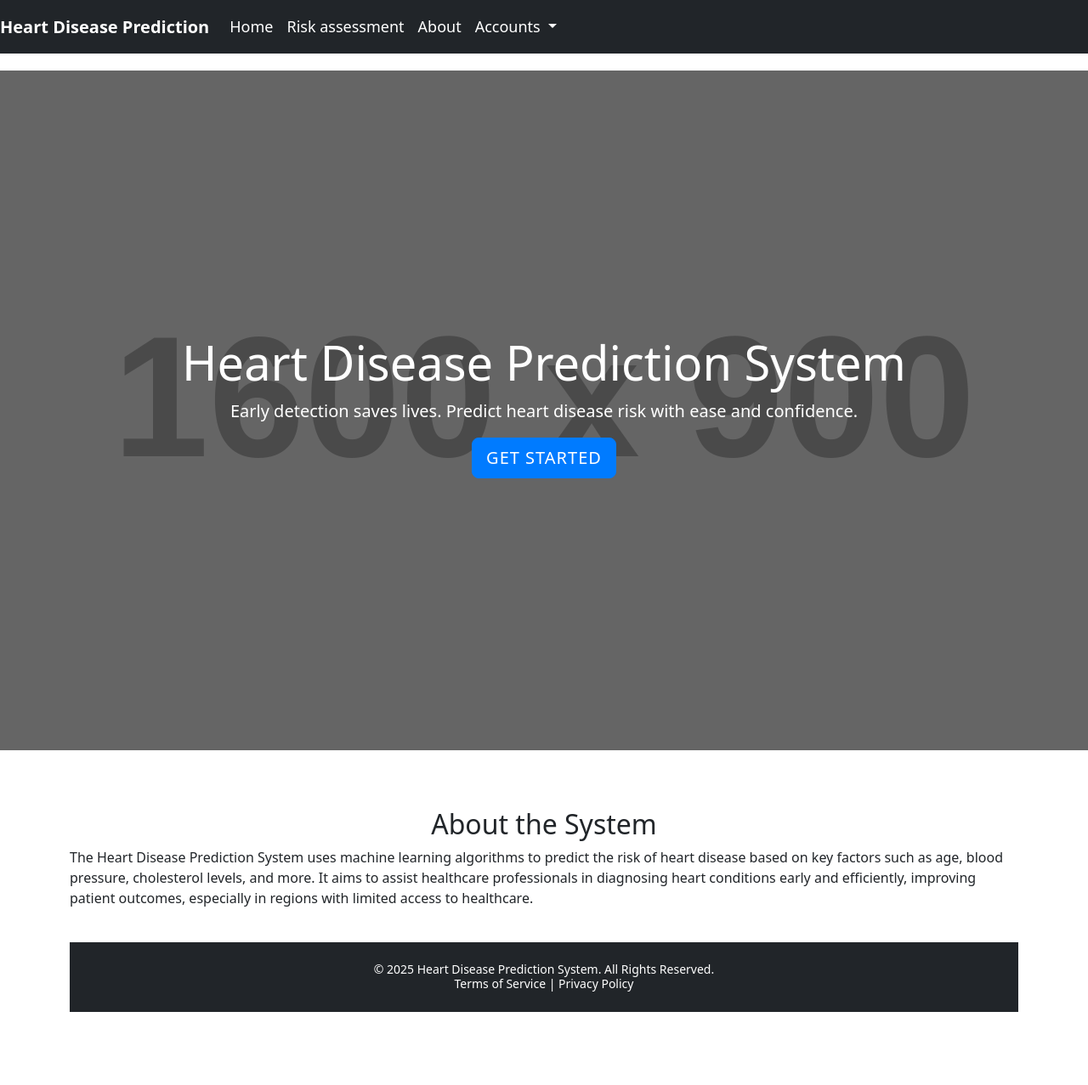
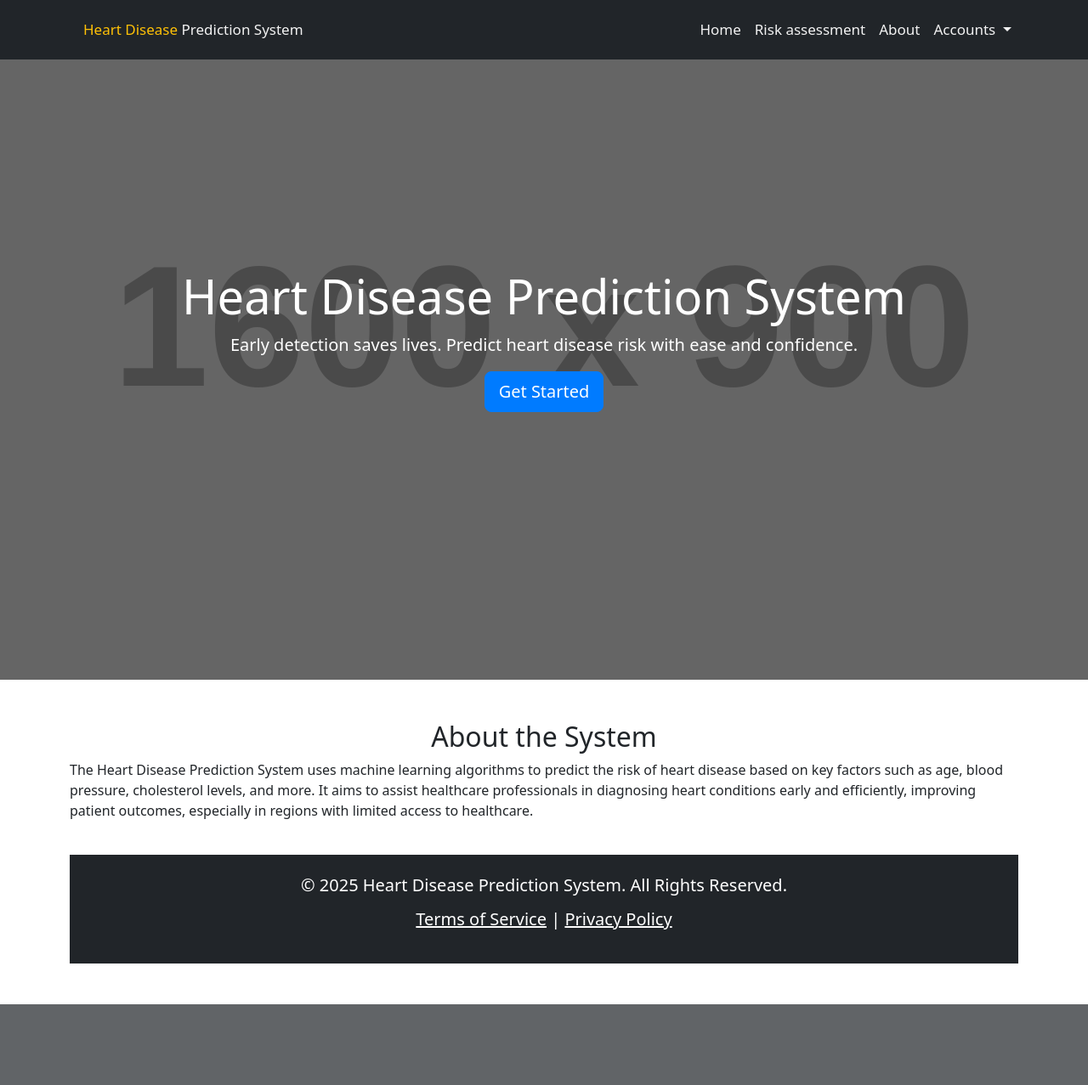
Before and after one commit to Atahm653/Project, a Django app: page / in a window 1280 px wide. Shown: the whole page at 85% size. After the commit the page ends 1182 px from the top, so only its background shows below. Run offline with Django 5.2, Linux system fonts and the light colour scheme; grey boxes labelled with a size stand in for pictures from a placeholder-image service; parts of the project's set-up code (start-up, migrations or seed data) failed here and were passed over; some libraries are stand-ins or nearby versions.

Commit message:
Additions

```diff
--- /dev/null
+++ b/Static/css/main.css
@@ -0,0 +1,27 @@
+.navbar {
+    background-color: #333;
+    overflow: hidden;
+    position: fixed;
+    top: 0;
+    width: 100%;
+    z-index: 100;
+}
+
+.navbar a {
+    float: left;
+    color: #f2f2f2;
+    text-align: center;
+    padding: 14px 16px;
+    text-decoration: none;
+    font-size: 17px;
+}
+
+.navbar a:hover {
+    background-color: #ddd;
+    color: black;
+}
+
+.navbar a.active {
+    background-color: #04AA6D;
+    color: white;
+}
--- a/predictor/Static/css/main.css
+++ /dev/null
@@ -1,126 +0,0 @@
-
-/* General page styling */
-body {
-    font-family: Arial, sans-serif;
-    margin: 0;
-    padding: 0;
-    background-color: #f8f9fa; /* Light background */
-}
-
-/* Navbar styling */
-.navbar {
-    margin-bottom: 20px;
-}
-
-.navbar-brand {
-    font-size: 24px;
-    font-weight: bold;
-    color: #ffffff;
-}
-
-.navbar-nav .nav-item .nav-link {
-    color: #ffffff !important;
-    font-size: 18px;
-    padding: 10px 15px;
-}
-
-.navbar-nav .nav-item .nav-link:hover {
-    background-color: #0056b3;
-    border-radius: 5px;
-}
-
-/* Footer styling */
-footer {
-    background-color: #343a40;
-    color: #ffffff;
-    padding: 20px 0;
-}
-
-footer p {
-    margin: 0;
-    font-size: 14px;
-}
-
-footer a {
-    color: #ffffff;
-    text-decoration: none;
-}
-
-footer a:hover {
-    text-decoration: underline;
-}
-
-/* Content block styling */
-.container {
-    max-width: 1200px;
-    margin: 0 auto;
-    padding: 30px;
-}
-
-h1 {
-    text-align: center;
-    font-size: 36px;
-    margin-bottom: 20px;
-    color: #333;
-}
-
-h5 {
-    text-align: center;
-    color: #333;
-}
-/* Custom button style */
-.btn-primary {
-    background-color: #007bff;
-    border-color: #007bff;
-    padding: 12px 20px;
-    font-size: 18px;
-    border-radius: 5px;
-    text-transform: uppercase;
-    letter-spacing: 1px;
-}
-
-.btn-primary:hover {
-    background-color: #0056b3;
-    border-color: #0056b3;
-}
-
-/* Alert styling for the messages (if any) */
-.alert {
-    font-size: 18px;
-    text-align: center;
-    margin-top: 20px;
-}
-
-/* Hero Section - Fullscreen background */
-.hero-section {
-    background-image: url('https://via.placeholder.com/1600x900.png?text=Heart+Disease+Prevention');
-    background-size: cover;
-    background-position: center;
-    height: 100vh;
-    color: white;
-    display: flex;
-    justify-content: center;
-    align-items: center;
-    text-align: center;
-}
-
-.hero-section .overlay {
-    background-color: rgba(0, 0, 0, 0.5);
-    position: absolute;
-    width: 100%;
-    height: 100%;
-}
-
-.hero-section .container {
-    position: relative;
-    z-index: 1;
-}
-
-/* Padding adjustments */
-section {
-    padding: 30px 0;
-}
-
-.container {
-    padding-top: 20px;
-}
--- a/predictor/templates/features/navbar.html
+++ b/predictor/templates/features/navbar.html
@@ -1,10 +1,11 @@
-<nav class="navbar navbar-expand-lg navbar-dark bg-dark">
-    <a class="navbar-brand" href="#">Heart Disease Prediction</a>
+<nav class="navbar navbar-expand-lg navbar-dark bg-dark fixed-top">
+    <div class="container">
+    <a class="navbar-brand" href="#"><span class="text-warning">Heart Disease</span> Prediction System</a>
     <button class="navbar-toggler" type="button" data-toggle="collapse" data-target="#navbarNav" aria-controls="navbarNav" aria-expanded="false" aria-label="Toggle navigation">
       <span class="navbar-toggler-icon"></span>
     </button>
     <div class="collapse navbar-collapse" id="navbarNav">
-      <ul class="navbar-nav">
+      <ul class="navbar-nav ms-auto mb-2 mb-lg-0">
         <li class="nav-item active">
           <a class="nav-link" href="home">Home <span class="sr-only"></span></a>
         </li>
```
